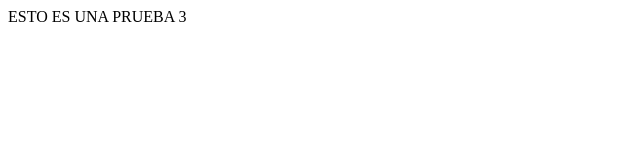
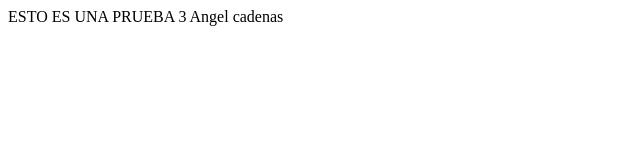
Before and after one commit to Angel-cadenas/test-git-ittg.1, a plain HTML site: page index.html in a window 1280 px wide. Shown: the whole page, without its empty margins (0-640 px from the left). Drawn offline with Linux system fonts and the light colour scheme.

Commit message:
Agregando texto 2

```diff
--- a/index.html
+++ b/index.html
@@ -4,5 +4,6 @@
 </head>
 <body>
 ESTO ES UNA PRUEBA 3
+Angel cadenas
 </body>
 <html>
```
